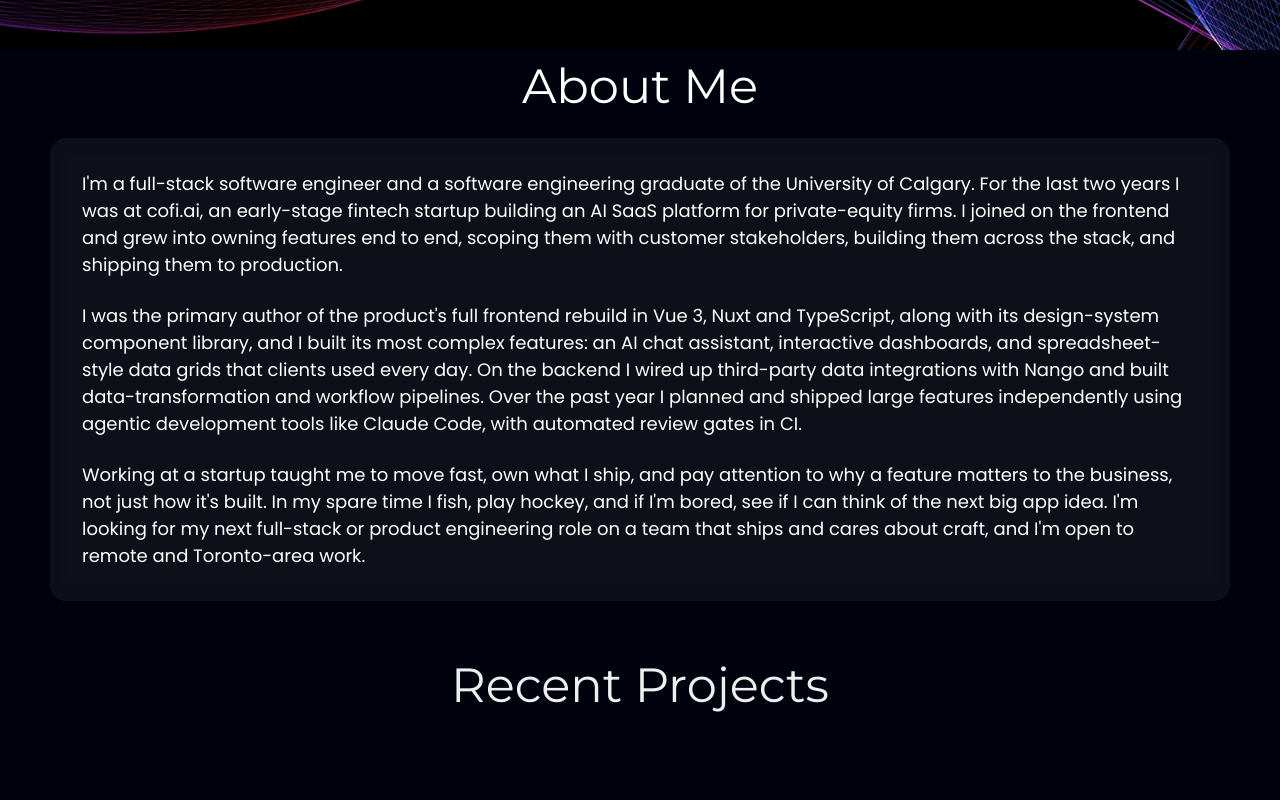
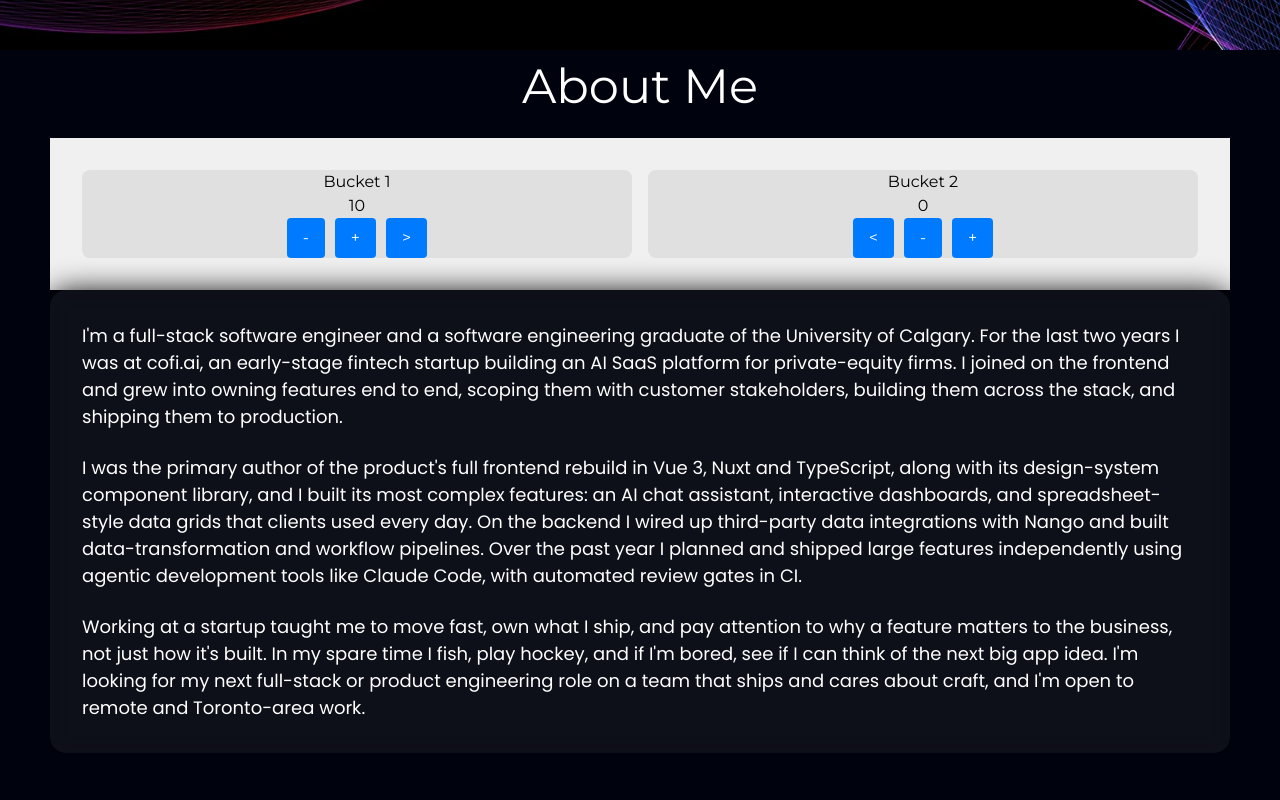
Before and after one commit to elistjames/my-portfolio, a React (Vite) app: page /landing-title in a window 1280 px wide. Shown: the part 760-1560 px from the top of the page. Built offline with nearby package versions, Linux system fonts and the light colour scheme; the HTML template or start-up script is replaced by a standard one; a web font is replaced by a local one.

Commit message:
preactice react

```diff
--- /dev/null
+++ b/src/components/PracticeComponent.css
@@ -0,0 +1,46 @@
+
+.practice-component-wrapper {
+  width: 100%;
+  height: 100%;
+  background-color: #f0f0f0;
+  display: flex;
+  flex-direction: column;
+  gap: 1rem;
+  padding: 1rem;
+  justify-content: center;
+  align-items: center;
+  color:black;
+}
+
+.practice-component {
+  width: 100%;
+  height: 100%;
+  background-color: #f0f0f0;
+  display: flex;
+  flex-direction: row;
+  gap: 1rem;
+  padding: 1rem;
+  justify-content: center;
+  align-items: center;
+}
+
+.practice-button {
+  background-color: #007bff;
+  color: white;
+  border: none;
+  padding: 0.5rem 1rem;
+  border-radius: 0.25rem;
+  cursor: pointer;
+  transition: background-color 0.3s ease;
+}
+
+.bucket {
+  width: 100%;
+  height: 100%;
+  background-color: #e0e0e0;
+  border-radius: 0.5rem;
+  display: flex;
+  flex-direction: column;
+  justify-content: center;
+  align-items: center;
+}
--- /dev/null
+++ b/src/components/PracticeComponent.jsx
@@ -0,0 +1,83 @@
+import {useState} from "react";
+import "./PracticeComponent.css";
+
+
+const PracticeComponent = () => {
+
+  const [bucket1Count, setBucket1Count] = useState(10);
+  const [bucket2Count, setBucket2Count] = useState(0);
+
+  const handleBucket1Increment = () => {
+    setBucket1Count(bucket1Count + 1);
+  };
+
+  const handleBucket1Decrement = () => {
+    if (bucket1Count > 0) {
+      setBucket1Count(bucket1Count - 1);
+    }
+  };
+
+  const handleBucket2Increment = () => {
+    setBucket2Count(bucket2Count + 1);
+  };
+
+  const handleBucket2Decrement = () => {
+    if (bucket2Count > 0) {
+      setBucket2Count(bucket2Count - 1);
+    }
+  };
+
+  const moveToBucket2 = () => {
+    if (bucket1Count > 0) {
+      setBucket1Count(bucket1Count - 1);
+      setBucket2Count(bucket2Count + 1);
+    }
+  };
+
+  const moveToBucket1 = () => {
+    if (bucket2Count > 0) {
+      setBucket2Count(bucket2Count - 1);
+      setBucket1Count(bucket1Count + 1);
+    }
+  };
+
+
+  return (
+    <div className="practice-component-wrapper">
+      <div className="practice-component">
+        <div className="bucket">
+          <div className="bucket-header">Bucket 1</div>
+          <div className="bucket-count">{bucket1Count}</div>
+          <div style={{ gap: "10px", display: "flex", justifyContent: "center", alignItems: "center" }}>
+            <button className="practice-button" onClick={handleBucket1Decrement}>
+              -
+            </button>
+            <button className="practice-button" onClick={handleBucket1Increment}>
+              +
+            </button>
+            <button className="practice-button" onClick={moveToBucket2}>
+              {" > "}
+            </button>
+          </div>
+        </div>
+        <div className="bucket">
+          <div className="bucket-header">Bucket 2</div>
+          <div className="bucket-count">{bucket2Count}</div>
+          <div style={{ gap: "10px", display: "flex", justifyContent: "center", alignItems: "center" }}>
+            <button className="practice-button" onClick={moveToBucket1}>
+              {"<"}
+            </button>
+            <button className="practice-button" onClick={handleBucket2Decrement}>
+              -
+            </button>
+            <button className="practice-button" onClick={handleBucket2Increment}>
+              +
+            </button>
+          </div>
+        </div>
+      </div>
+    </div>
+  );
+}
+
+export default PracticeComponent;
--- a/src/pages/LandingPage.jsx
+++ b/src/pages/LandingPage.jsx
@@ -6,6 +6,7 @@ import {useParams} from "react-router-dom";
 import EmailFormComponent from "../components/EmailFormComponent";
 import ProjectCards from "../components/ProjectCards";
 import AnimateContainer from "../components/AnimateContainer";
+import PracticeComponent from '../components/PracticeComponent';
 
 const LandingPage = ({scrollTarget}) =>{
 
@@ -90,6 +91,7 @@ const LandingPage = ({scrollTarget}) =>{
                                 </div>
                             </AnimateContainer>
                             <AnimateContainer>
+                                <PracticeComponent/>
                                 <div className="blur-container landing">
                                     <p style={{fontSize:"18px"}}>I'm a full-stack software engineer and a software engineering graduate of
                                         the University of Calgary. For the last two years I was at cofi.ai, an early-stage fintech startup building an
```
